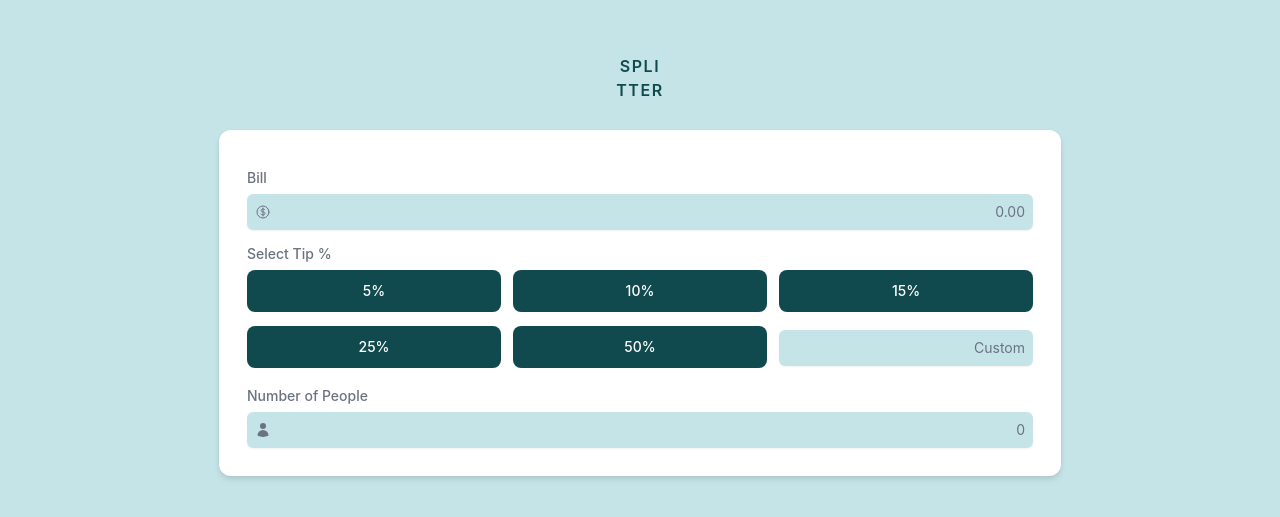
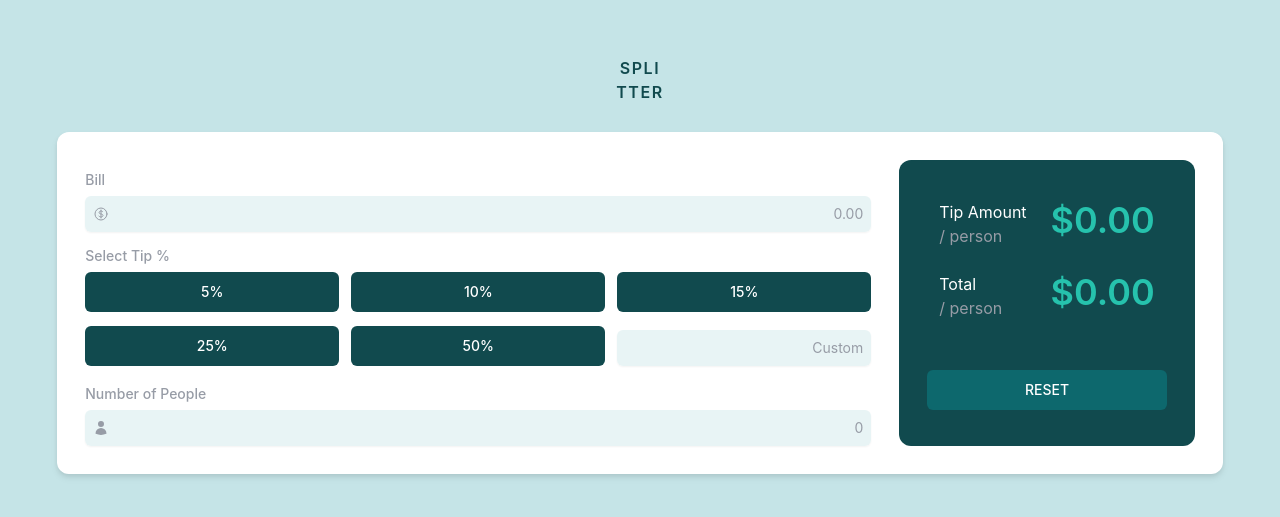
Before and after one commit to HibbanHaroon/cheetah-agency-test, a React (Vite) app: page / in a window 1280 px wide. Shown: the part 121-638 px from the top of the page. Built offline with nearby package versions, Linux system fonts and the light colour scheme.

Commit message:
Create Bill Card Component, Modify & Reuse Button Component, Modify Colors in Tailwind Css

```diff
--- /dev/null
+++ b/src/components/BillCard.jsx
@@ -0,0 +1,19 @@
+import React from "react";
+import BillRow from "./BillRow";
+import Button from "./Button";
+
+function BillCard() {
+  return (
+    <div className="flex flex-col ml-7 p-7 bg-primary rounded-xl justify-between">
+      <div className="flex flex-col flex-start">
+        <BillRow label="Tip Amount"></BillRow>
+        <BillRow label="Total"></BillRow>
+      </div>
+      <div className="flex flex-col">
+        <Button text="RESET" backgroundColor="bg-primary-light"></Button>
+      </div>
+    </div>
+  );
+}
+
+export default BillCard;
--- /dev/null
+++ b/src/components/BillRow.jsx
@@ -0,0 +1,17 @@
+import React from "react";
+
+function BillRow({ label }) {
+  return (
+    <div className="flex flex-row justify-between">
+      <div className="p-3 flex flex-col justify-center">
+        <p className="text-start text-white">{label}</p>
+        <p className="text-start text-gray">/ person</p>
+      </div>
+      <div className="p-3 flex flex-row justify-center">
+        <p className="text-secondary font-semibold text-4xl">$0.00</p>
+      </div>
+    </div>
+  );
+}
+
+export default BillRow;
--- /dev/null
+++ b/src/components/Button.jsx
@@ -0,0 +1,16 @@
+import React from "react";
+
+function Button({ text, backgroundColor = "bg-primary" }) {
+  return (
+    <div>
+      <button
+        type="button"
+        className={`w-full text-white hover:text-primary ${backgroundColor} hover:bg-neutral font-medium rounded-md text-sm px-5 py-2.5 me-2 mb-2 focus:outline-0 border-none hover:border-non`}
+      >
+        {text}
+      </button>
+    </div>
+  );
+}
+
+export default Button;
--- a/src/components/Card.jsx
+++ b/src/components/Card.jsx
@@ -3,6 +3,7 @@ import Textfield from "./Textfield";
 import DollarIcon from "../assets/icons/DollarIcon";
 import PeopleIcon from "../assets/icons/PeopleIcon";
 import TipGrid from "./TipGrid";
+import BillCard from "./BillCard";
 
 function Card() {
   return (
@@ -20,6 +21,7 @@ function Card() {
           placeholder="0"
         />
       </div>
+      <BillCard></BillCard>
     </div>
   );
 }
--- a/src/components/Textfield.jsx
+++ b/src/components/Textfield.jsx
@@ -17,7 +17,7 @@ function Textfield({ label, icon, placeholder }) {
           )}
           <input
             type="text"
-            className="flex w-full rounded-md border-0 text-right py-1.5 pl-7 pr-2 bg-neutral text-primary placeholder:text-gray hover:ring-1 hover:ring-secondary focus:ring-2 focus:ring-offset focus:outline-0 focus:ring-secondary sm:text-sm sm:leading-6"
+            className="flex w-full rounded-md border-0 text-right py-1.5 pl-7 pr-2 bg-neutral-light text-primary placeholder:text-gray hover:ring-1 hover:ring-secondary focus:ring-2 focus:ring-offset focus:outline-0 focus:ring-secondary sm:text-sm sm:leading-6"
             placeholder={placeholder}
           />
         </div>
--- a/src/components/TipButton.jsx
+++ /dev/null
@@ -1,16 +0,0 @@
-import React from "react";
-
-function TipButton({ tipPercent }) {
-  return (
-    <div>
-      <button
-        type="button"
-        className="w-full text-white bg-primary hover:bg-neutral hover:text-primary font-medium rounded-lg text-sm px-5 py-2.5 me-2 mb-2 focus:outline-0 hover:border-none"
-      >
-        {tipPercent}
-      </button>
-    </div>
-  );
-}
-
-export default TipButton;
--- a/src/components/TipGrid.jsx
+++ b/src/components/TipGrid.jsx
@@ -1,5 +1,5 @@
 import React from "react";
-import TipButton from "./TipButton";
+import Button from "./Button";
 import Textfield from "./Textfield";
 
 function TipGrid() {
@@ -9,11 +9,11 @@ function TipGrid() {
         Select Tip %
       </label>
       <div className="mt-1 grid gap-y-1.5 gap-x-3 grid-cols-3 grid-rows-2">
-        <TipButton tipPercent={"5%"}></TipButton>
-        <TipButton tipPercent={"10%"}></TipButton>
-        <TipButton tipPercent={"15%"}></TipButton>
-        <TipButton tipPercent={"25%"}></TipButton>
-        <TipButton tipPercent={"50%"}></TipButton>
+        <Button text={"5%"}></Button>
+        <Button text={"10%"}></Button>
+        <Button text={"15%"}></Button>
+        <Button text={"25%"}></Button>
+        <Button text={"50%"}></Button>
         <Textfield placeholder={"Custom"}></Textfield>
       </div>
     </div>
--- a/tailwind.config.js
+++ b/tailwind.config.js
@@ -4,11 +4,17 @@ module.exports = {
   theme: {
     extend: {},
     colors: {
-      primary: "#114A4E",
+      primary: {
+        DEFAULT: "#114A4E",
+        light: "#0D686D",
+      },
       secondary: "#26C2AD",
-      neutral: "#C5E4E7",
+      neutral: {
+        DEFAULT: "#C5E4E7",
+        light: "#E8F4F5",
+      },
       white: "#FFFFFF",
-      gray: "#6b7280",
+      gray: "#979CA6",
     },
   },
   plugins: [],
```
